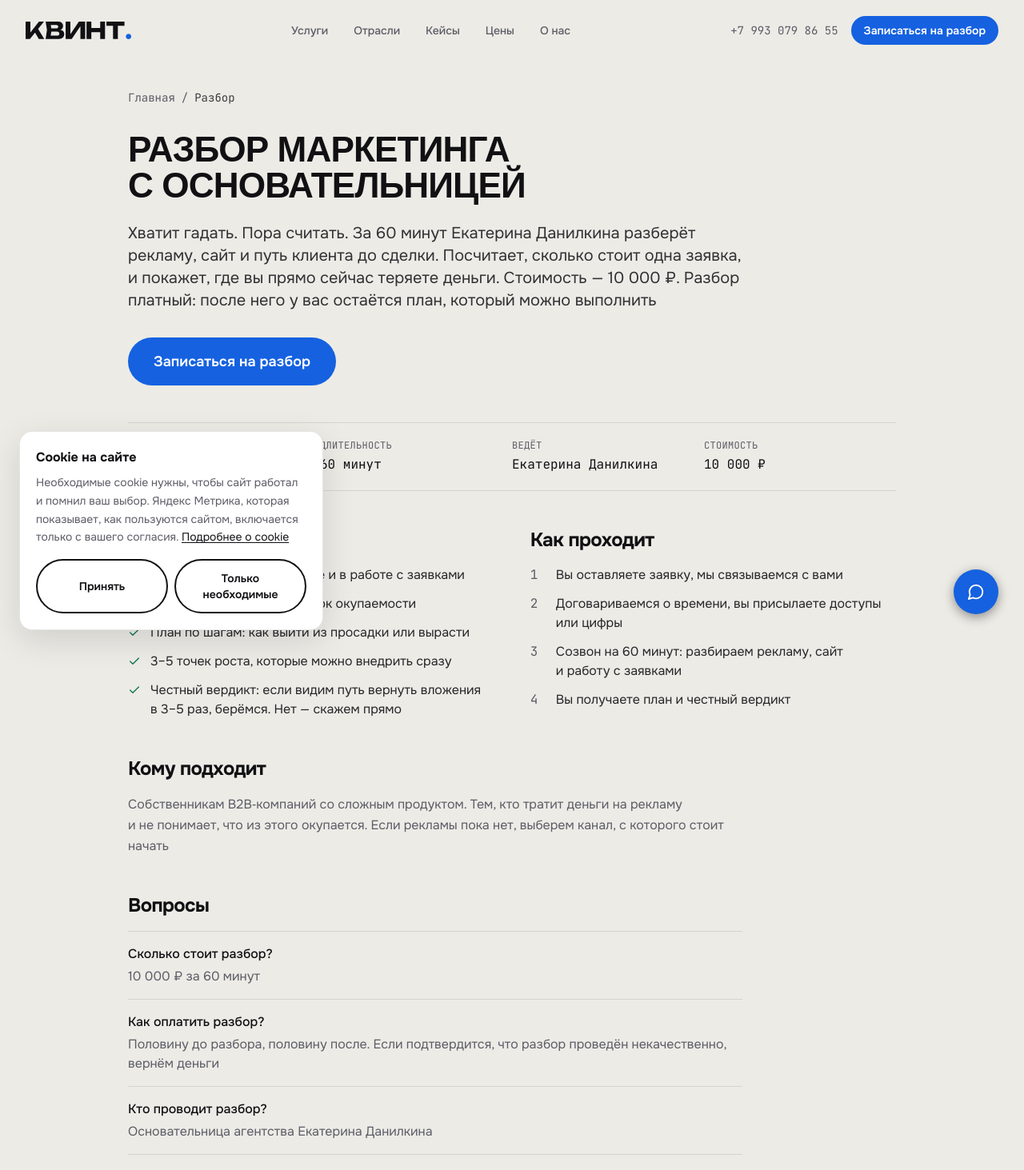
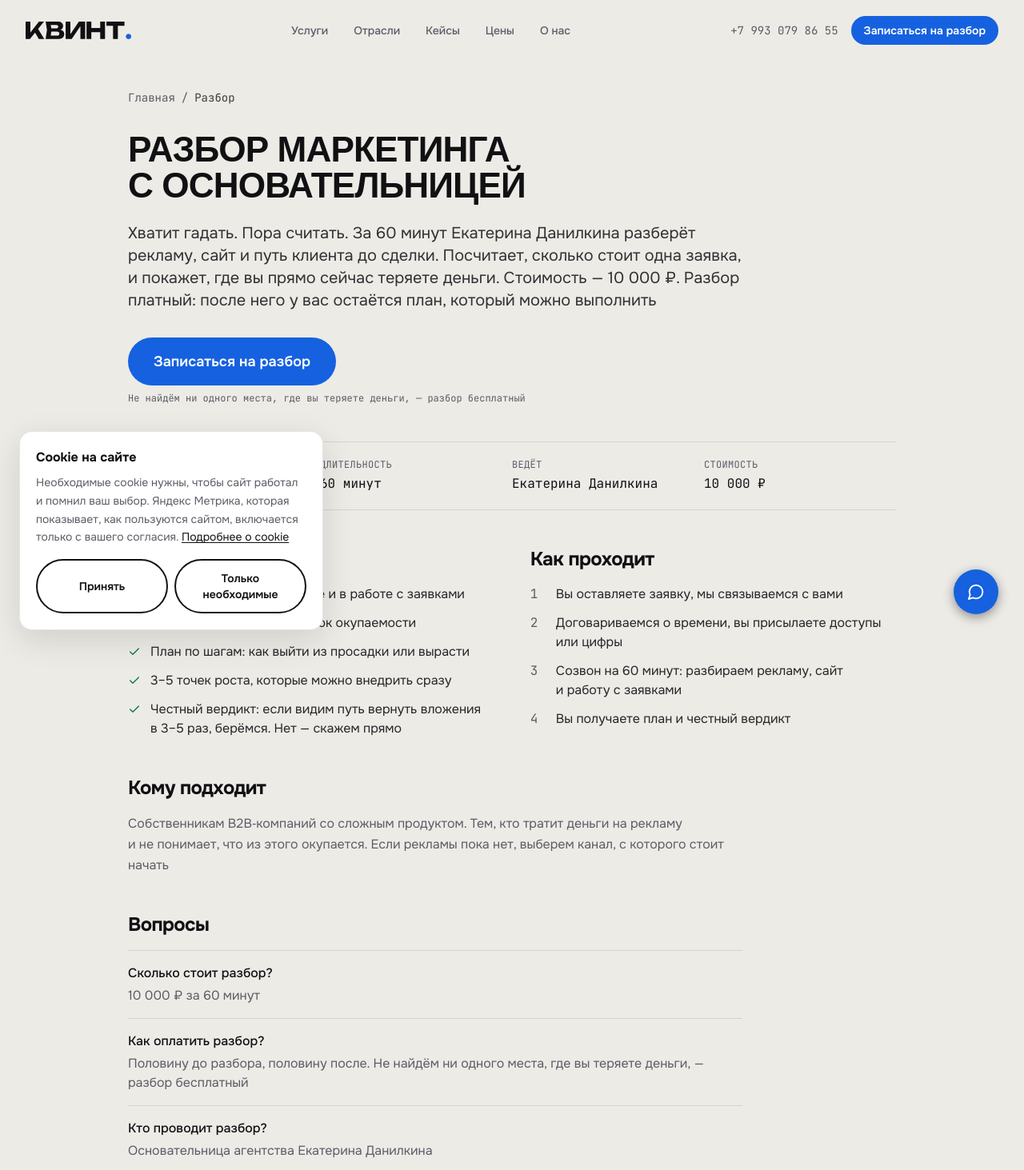
Before and after one commit to kate-danilkina/kvint-website, a Next.js app: page /razbor in a window 1280 px wide. Shown: the top 1463 px of the page at 80% size. Built offline with nearby package versions, Linux system fonts and the light colour scheme; a web font is replaced by a local one.

Commit message:
Razbor guarantee: free if we find no place where money is lost
Co-Authored-By: Claude Opus 5.5 <noreply@anthropic.com>

```diff
--- a/app/ceny/page.tsx
+++ b/app/ceny/page.tsx
@@ -5,7 +5,7 @@ import Breadcrumbs from '@/components/landing/Breadcrumbs'
 import CtaBlock from '@/components/landing/CtaBlock'
 
 const rows = [
-  { name: 'Разбор с основательницей', href: '/razbor', price: '10 000 ₽', note: '60 минут, план и честный вердикт. Оплата 50/50, деньги вернём, если подтвердится, что разбор проведён некачественно' },
+  { name: 'Разбор с основательницей', href: '/razbor', price: '10 000 ₽', note: '60 минут, план и честный вердикт. Оплата 50/50. Не найдём ни одного места, где вы теряете деньги, — разбор бесплатный' },
   { name: 'Маркетинговое сопровождение «Система Роста»', href: '/uslugi/soprovozhdenie', price: 'считаем после разбора', note: 'Разбор, реклама, сайт, Карты и аналитика в одной команде. Договор от 3 месяцев' },
   { name: 'Маркетинговый аудит', href: '/uslugi/marketingovyj-audit', price: 'от 5 000 ₽', note: 'Срок 4–7 рабочих дней. Бесплатно, если берёте несколько услуг сразу' },
   { name: 'Маркетинговая стратегия', href: '/uslugi/marketingovaya-strategiya', price: 'от 40 000 ₽', note: 'Цена зависит от числа групп клиентов и каналов' },
--- a/app/razbor/page.tsx
+++ b/app/razbor/page.tsx
@@ -7,7 +7,7 @@ import { JsonLd, serviceLd, faqLd } from '@/lib/seo'
 
 const faq = [
   { q: 'Сколько стоит разбор?', a: '10 000 ₽ за 60 минут' },
-  { q: 'Как оплатить разбор?', a: 'Половину до разбора, половину после. Если подтвердится, что разбор проведён некачественно, вернём деньги' },
+  { q: 'Как оплатить разбор?', a: 'Половину до разбора, половину после. Не найдём ни одного места, где вы теряете деньги, — разбор бесплатный' },
   { q: 'Кто проводит разбор?', a: 'Основательница агентства Екатерина Данилкина' },
   { q: 'Что подготовить к разбору?', a: 'Доступы к рекламным кабинетам и Яндекс Метрике или показ экрана на созвоне. И цифры по заявкам и продажам за 2–3 последних месяца' },
   { q: 'Что будет после разбора?', a: 'План и вердикт. Если видим окупаемость, предложим сопровождение. Если нет, скажем прямо. План остаётся у вас' },
@@ -40,7 +40,8 @@ export default function RazborPage() {
         до сделки. Посчитает, сколько стоит одна заявка, и покажет, где вы прямо сейчас теряете деньги.
         Стоимость — 10 000 ₽. Разбор платный: после него у вас остаётся план, который можно выполнить
       </p>
-      <DiagnosticButton className="mb-fluid-l" />
+      <DiagnosticButton className="mb-2" />
+      <p className="text-xs text-muted font-mono mb-fluid-l">Не найдём ни одного места, где вы теряете деньги, — разбор бесплатный</p>
 
       <dl className="grid grid-cols-2 sm:grid-cols-4 border-y border-black/10 mb-fluid-l font-mono">
         {[
--- a/components/shared/StrategyForm.tsx
+++ b/components/shared/StrategyForm.tsx
@@ -219,6 +219,7 @@ export default function StrategyForm({ idPrefix = '', prefill = '' }: Props = {}
         )}
       </Button>
       <p className="text-xs text-muted font-mono text-center">60 минут · 10 000 ₽ · оплата 50/50</p>
+      <p className="text-xs text-muted font-mono text-center">Не найдём ни одного места, где вы теряете деньги, — разбор бесплатный</p>
     </form>
   )
 }
--- a/lib/data/blog.ts
+++ b/lib/data/blog.ts
@@ -541,7 +541,7 @@ PageSpeed Insights. Оценивает скорость страницы для
 
 | Что покупаете | Цена | Что важно знать |
 |---|---|---|
-| Разбор с основательницей, 60 минут | 10 000 ₽ | Оплата 50/50, деньги вернём, если подтвердится, что разбор проведён некачественно |
+| Разбор с основательницей, 60 минут | 10 000 ₽ | Оплата 50/50. Не найдём ни одного места, где вы теряете деньги, — разбор бесплатный |
 | Маркетинговый аудит | от 5 000 ₽ | 4–7 рабочих дней |
 | Маркетинговая стратегия | от 40 000 ₽ | Зависит от числа групп клиентов и каналов |
 | [Яндекс Директ](/uslugi/yandex-direct), настройка и ведение | от 45 000 ₽ в месяц | Без рекламного бюджета |
```
